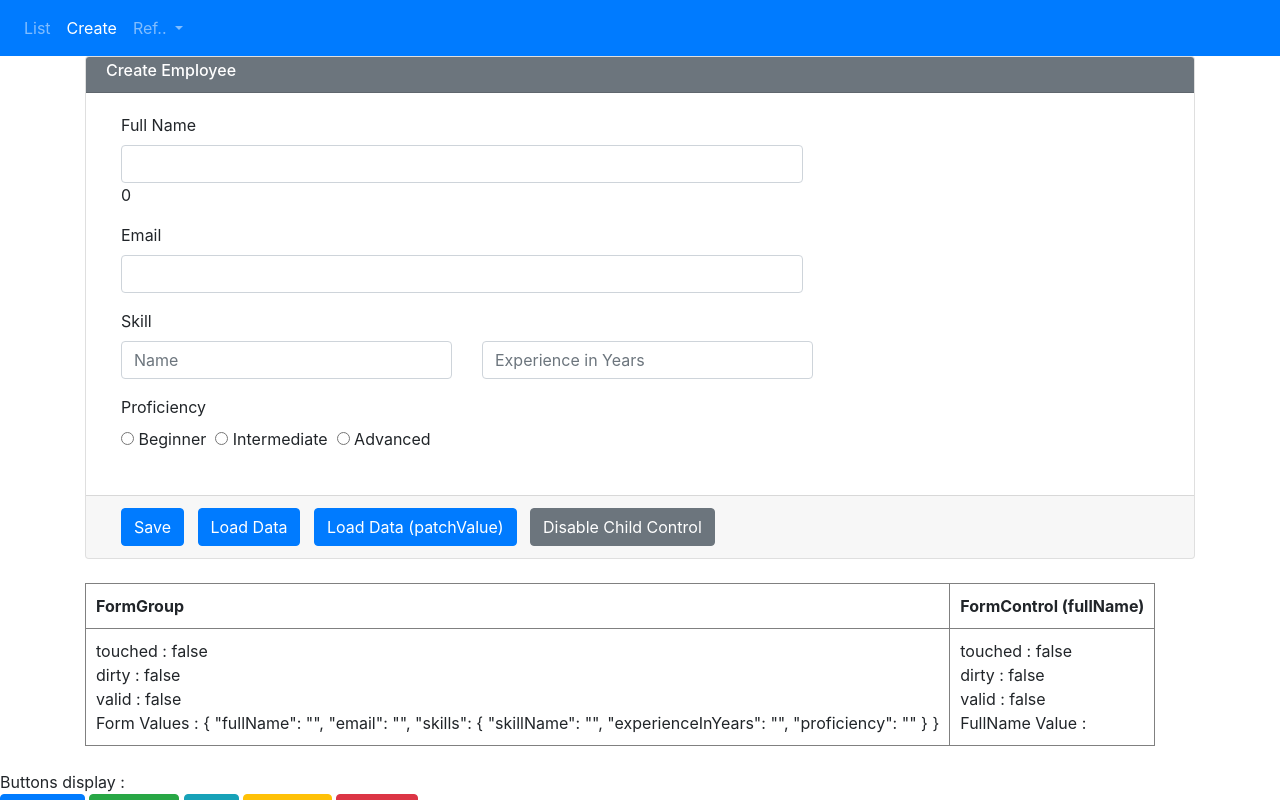
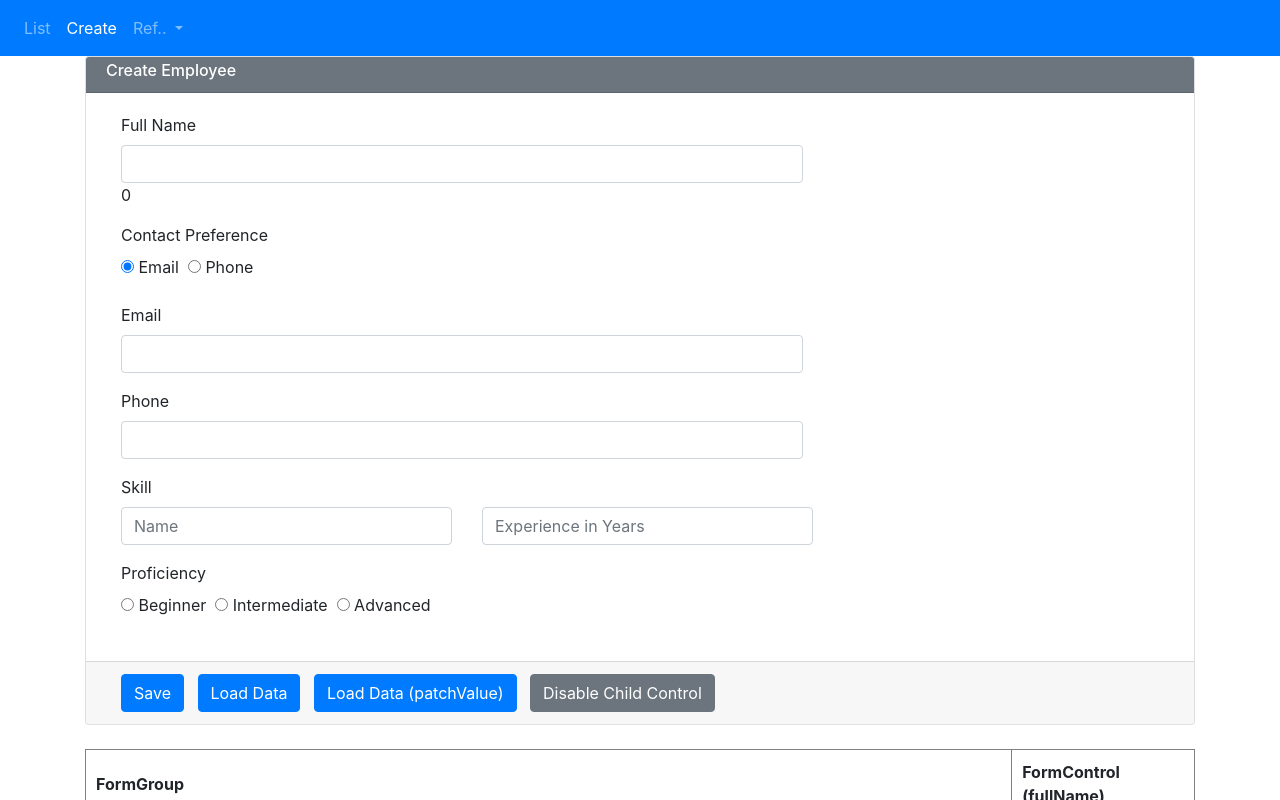
Before and after one commit to elaiyakumar/ngPG, an Angular app: page /create in a window 1280 px wide. Shown: the top 800 px of the page. Built offline with nearby package versions, Linux system fonts and the light colour scheme.

Commit message:
Dynamically add or remove Form control validators

```diff
--- a/src/app/employee/create-employee.component.html
+++ b/src/app/employee/create-employee.component.html
@@ -18,13 +18,37 @@
                 </div>
             </div>
 
+            <div class="form-group" >
+                <label class="col-md-2 control-label">Contact Preference</label>
+
+                <div class="col-md-8"  >
+                    <label class="radio-inline" >
+                        <input type="radio" value="email" formControlName="contactPreference" >&nbsp;Email&nbsp;&nbsp;
+                    </label>
+                    <label class="radio-inline">
+                        <input type="radio" value="phone" formControlName="contactPreference">&nbsp;Phone&nbsp;&nbsp;
+                    </label>
+                </div>
+                <span class="text-muted" *ngIf="formErrors.contact">{{formErrors.contact}}</span>
+            </div>
+
             <div class="form-group">
                 <label class="col-sm-2 control-label" for="email">Email</label>
                 <div class="col-sm-8">
                     <input id="email" formControlName="email" type="text" class="form-control"
-                    [ngClass]="{'is-invalid': formErrors.email.length > 0}" (blur)="logValidationErrors()">
-                    <span class="text-muted" *ngIf="formErrors.email">
-                        {{formErrors.email}}</span>
+                    [ngClass]="{'is-invalid': formErrors.email.length > 0}"
+                    (blur)="logValidationErrors()">
+                    <span class="text-muted" *ngIf="formErrors.email">{{formErrors.email}}</span>
+                </div>
+            </div>
+
+            <div class="form-group">
+                <label class="col-sm-2 control-label" for="phone">Phone</label>
+                <div class="col-sm-8">
+                    <input id="phone" formControlName="phone" type="text" class="form-control"
+                    [ngClass]="{'is-invalid': formErrors.phone.length > 0}"
+                    (blur)="logValidationErrors()">
+                    <span class="text-muted" *ngIf="formErrors.phone">{{formErrors.phone}}</span>
                 </div>
             </div>
 
--- a/src/app/employee/create-employee.component.ts
+++ b/src/app/employee/create-employee.component.ts
@@ -11,12 +11,52 @@ export class CreateEmployeeComponent implements OnInit {
   employeeForm: FormGroup;
   fullNameLength = 0;
 
+
+  constructor(private fb: FormBuilder) { }
+
+  ngOnInit() {
+
+    this.employeeForm = this.fb.group({
+      fullName: ['', [Validators.required,  Validators.maxLength(6),  Validators.minLength(3)]],
+      contactPreference: ['email'],
+      email: ['', Validators.required],
+      phone : [''],
+      skills: this.fb.group({
+        skillName: ['', Validators.required],
+        experienceInYears: ['', Validators.required],
+        proficiency:  ['', Validators.required]
+      })
+    });
+
+    this.employeeForm.valueChanges.subscribe((data) => {
+      this.logValidationErrors(this.employeeForm);
+    });
+
+  // Subscribe to valueChanges observable
+    this.employeeForm.get('contactPreference').valueChanges.subscribe(
+      (data: string) => {
+        this.onContactPrefernceChange(data);
+      });
+
+    this.employeeForm.get('fullName').valueChanges.subscribe(
+      (value: string) => {
+        this.fullNameLength = value.length;
+        // this.logValidationErrors(this.employeeForm);
+      });
+
+    this.employeeForm.get('skills').valueChanges.subscribe(value => {
+      console.log("This is valueChanges.subscribe event " + JSON.stringify(value));
+    });
+  }
+
+
   // This object will hold the messages to be displayed to the user
   // Notice, each key in this object has the same name as the
   // corresponding form control
   formErrors = {
     'fullName': '',
     'email': '',
+    'phone': '',
     'skillName': '',
     'experienceInYears': '',
     'proficiency': ''
@@ -32,6 +72,9 @@ export class CreateEmployeeComponent implements OnInit {
     'email': {
       'required': 'Email is required.'
     },
+    'phone': {
+      'required': 'phone is required.'
+    },
     'skillName': {
       'required': 'Skill Name is required.',
     },
@@ -44,32 +87,25 @@ export class CreateEmployeeComponent implements OnInit {
   };
 
 
-  constructor(private fb: FormBuilder) { }
+  // If the Selected Radio Button value is "phone", then add the
+// required validator function otherwise remove it
+onContactPrefernceChange(selectedValue: string) {
+  const phoneFormControl = this.employeeForm.get('phone');
+  const emailFormControl = this.employeeForm.get('email');
+  // this.formErrors['phone'] = '';
+  // this.formErrors['email'] = '';
 
-  ngOnInit() {
-    this.employeeForm = this.fb.group({
-      fullName: ['', [Validators.required,  Validators.maxLength(6),  Validators.minLength(3)]],
-      email: ['', Validators.required],
-      skills: this.fb.group({
-        skillName: ['', Validators.required],
-        experienceInYears: ['', Validators.required],
-        proficiency:  ['', Validators.required]
-      })
-    });
 
-    // Subscribe to valueChanges observable
-    this.employeeForm.get('fullName').valueChanges.subscribe(
-      (value: string) => {
-
-        this.fullNameLength = value.length;
-        // this.logValidationErrors(this.employeeForm);
-      });
-
-    // Subscribe to nested form valueChanges i.e skills
-    this.employeeForm.get('skills').valueChanges.subscribe(value => {
-      console.log("This is valueChanges.subscribe event " + JSON.stringify(value));
-    });
+  if (selectedValue === 'phone') {
+    phoneFormControl.setValidators(Validators.required);
+    emailFormControl.clearValidators();
+  } else {
+    phoneFormControl.clearValidators();
+    emailFormControl.setValidators(Validators.required);
   }
+  phoneFormControl.updateValueAndValidity();
+  emailFormControl.updateValueAndValidity();
+}
 
   onSubmit(): void {
     console.log(this.employeeForm.value);
@@ -78,16 +114,6 @@ export class CreateEmployeeComponent implements OnInit {
   }
 
   onLoadClick(): void {
-    // this.employeeForm.setValue({
-    //   fullName: 'EKR',
-    //   email: 'test@test.com',
-    //   skills: {
-    //     skillName: 'Writing',
-    //     experienceInYears: 10,
-    //     proficiency: "intermediate"
-    //   }
-    // });
-    //this.logKeyValuePairs(this.employeeForm);
     this.logValidationErrors(this.employeeForm);
     console.log(this.formErrors);
   }
```
